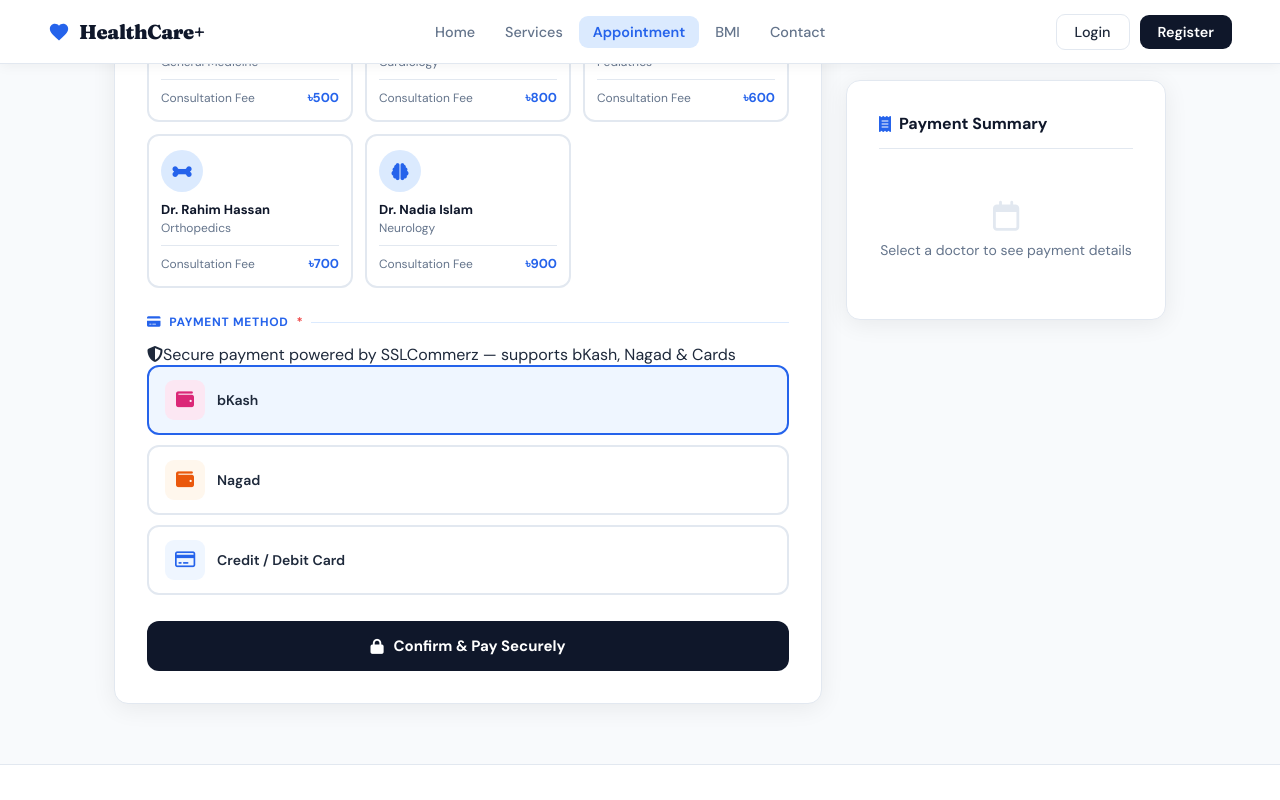
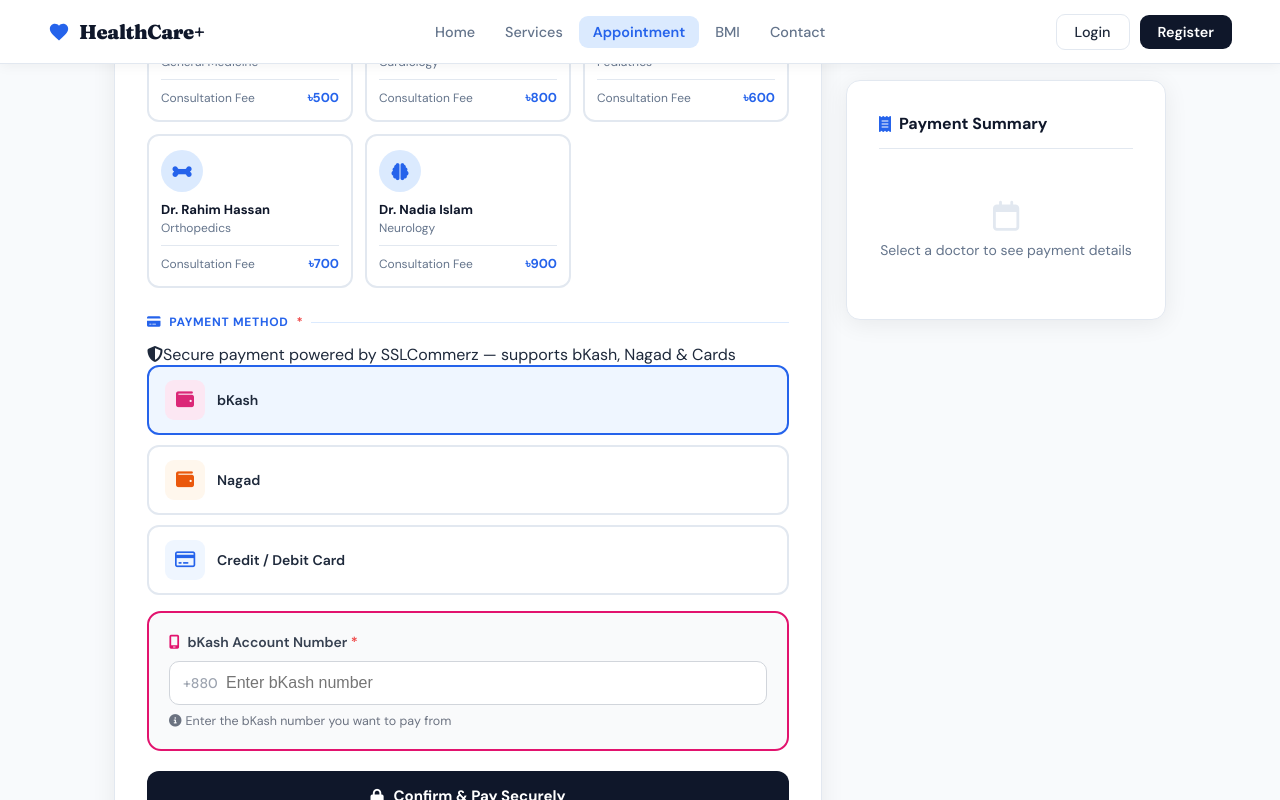
Before and after one commit to Anik712024/healthcare-plus, a React (Vite) app in the folder frontend/: page /appointment in a window 1280 px wide. Both pictures are taken after a click on the element "bKash". Shown: the part 868-1668 px from the top of the page. Built offline with nearby package versions, Linux system fonts and the light colour scheme.

Commit message:
feat: add bKash/Nagad number input with validation

```diff
--- a/frontend/src/pages/Appointment.jsx
+++ b/frontend/src/pages/Appointment.jsx
@@ -12,11 +12,10 @@
   { name: 'Dr. Nadia Islam',  spec: 'Neurology',        fee: 900,  icon: 'fa-solid fa-brain' },
 ];
 
-// ✅ Cash removed — only online payment methods
 const PAYMENTS = [
-  { id: 'bKash',             label: 'bKash',             cls: 'pay-bkash', icon: 'fa-solid fa-wallet' },
-  { id: 'Nagad',             label: 'Nagad',             cls: 'pay-nagad', icon: 'fa-solid fa-wallet' },
-  { id: 'Credit/Debit Card', label: 'Credit / Debit Card', cls: 'pay-card', icon: 'fa-regular fa-credit-card' },
+  { id: 'bKash',             label: 'bKash',               cls: 'pay-bkash', icon: 'fa-solid fa-wallet',         needsNumber: true,  placeholder: 'Enter bKash number',  color: '#e2136e' },
+  { id: 'Nagad',             label: 'Nagad',               cls: 'pay-nagad', icon: 'fa-solid fa-wallet',         needsNumber: true,  placeholder: 'Enter Nagad number',  color: '#f0692b' },
+  { id: 'Credit/Debit Card', label: 'Credit / Debit Card', cls: 'pay-card',  icon: 'fa-regular fa-credit-card',  needsNumber: false, placeholder: '',                    color: '#2563eb' },
 ];
 
 export default function Appointment() {
@@ -24,9 +23,11 @@
     full_name: '', email: '', phone: '',
     preferred_date: '', preferred_time: '', gender: '', reason: '',
   });
-  const [selDoc,     setSelDoc]     = useState(null);
-  const [selPayment, setSelPayment] = useState(null);
-  const [loading,    setLoading]    = useState(false);
+  const [selDoc,        setSelDoc]        = useState(null);
+  const [selPayment,    setSelPayment]    = useState(null);
+  const [mobileNumber,  setMobileNumber]  = useState('');
+  const [mobileError,   setMobileError]   = useState('');
+  const [loading,       setLoading]       = useState(false);
 
   const fee   = selDoc ? selDoc.fee : 0;
   const tax   = Math.round(fee * 0.05);
@@ -35,8 +36,21 @@
   const handleChange = e =>
     setForm(prev => ({ ...prev, [e.target.name]: e.target.value }));
 
+  const handlePaymentSelect = (paymentId) => {
+    setSelPayment(paymentId);
+    setMobileNumber('');
+    setMobileError('');
+  };
+
+  const selectedPaymentObj = PAYMENTS.find(p => p.id === selPayment);
+
+  const validateMobileNumber = (number) => {
+    const cleaned = number.replace(/\D/g, '');
+    if (cleaned.length < 11) return false;
+    return true;
+  };
+
   const confirmAppointment = async () => {
-    // ── Validation ────────────────────────────────────────────────────────────
     const { full_name, email, phone, preferred_date, preferred_time } = form;
     if (!full_name || !email || !phone || !preferred_date || !preferred_time) {
       alert('Please fill in all required fields.'); return;
@@ -44,22 +58,33 @@
     if (!selDoc)     { alert('Please select a doctor.');         return; }
     if (!selPayment) { alert('Please select a payment method.'); return; }
 
+    // Validate mobile number for bKash/Nagad
+    if (selectedPaymentObj?.needsNumber) {
+      if (!mobileNumber.trim()) {
+        setMobileError(`Please enter your ${selPayment} number.`);
+        return;
+      }
+      if (!validateMobileNumber(mobileNumber)) {
+        setMobileError(`Please enter a valid ${selPayment} number (11 digits).`);
+        return;
+      }
+    }
+
     setLoading(true);
 
     const payload = {
       ...form,
       doctor:         selDoc.name,
       payment_method: selPayment,
+      mobile_number:  selectedPaymentObj?.needsNumber ? mobileNumber : undefined,
       total_fee:      `৳${total}`,
     };
 
-    // ── Send JWT token ────────────────────────────────────────────────────────
     const token   = getToken();
     const headers = { 'Content-Type': 'application/json' };
     if (token) headers['Authorization'] = `Bearer ${token}`;
 
     try {
-      // ── Call payment initiate endpoint ────────────────────────────────────
       const res  = await fetch(`${API}/api/payment/initiate`, {
         method: 'POST', headers, body: JSON.stringify(payload),
       });
@@ -71,8 +96,6 @@
         return;
       }
 
-      // ── Redirect to SSLCommerz payment page ───────────────────────────────
-      // User will see bKash / Nagad / Card options on SSLCommerz's page
       window.location.href = data.GatewayPageURL;
 
     } catch (err) {
@@ -163,7 +186,6 @@
             <i className="fa-solid fa-credit-card"></i> Payment Method <span style={{ color: '#ef4444' }}>*</span>
           </div>
 
-          {/* Info banner */}
           <div className="payment-info-banner">
             <i className="fa-solid fa-shield-halved"></i>
             Secure payment powered by SSLCommerz — supports bKash, Nagad &amp; Cards
@@ -173,18 +195,99 @@
             {PAYMENTS.map(p => (
               <div key={p.id}
                 className={`payment-option ${selPayment === p.id ? 'selected' : ''}`}
-                onClick={() => setSelPayment(p.id)}>
+                onClick={() => handlePaymentSelect(p.id)}>
                 <div className={`pay-icon ${p.cls}`}><i className={p.icon}></i></div>
                 <span>{p.label}</span>
               </div>
             ))}
           </div>
 
+          {/* ── Mobile number input for bKash / Nagad ── */}
+          {selPayment && selectedPaymentObj?.needsNumber && (
+            <div style={{
+              marginTop: 16,
+              padding: '20px',
+              background: '#f9fafb',
+              borderRadius: 14,
+              border: `2px solid ${mobileError ? '#ef4444' : selectedPaymentObj.color}`,
+              animation: 'slideDown 0.3s ease',
+            }}>
+              <label style={{
+                display: 'block',
+                fontSize: '0.875rem',
+                fontWeight: 600,
+                color: '#374151',
+                marginBottom: 10,
+              }}>
+                <i className="fa-solid fa-mobile-screen" style={{ marginRight: 8, color: selectedPaymentObj.color }}></i>
+                {selPayment} Account Number <span style={{ color: '#ef4444' }}>*</span>
+              </label>
+
+              <div style={{ position: 'relative' }}>
+                <span style={{
+                  position: 'absolute', left: 14, top: '50%',
+                  transform: 'translateY(-50%)',
+                  color: '#9ca3af', fontSize: '0.875rem', fontWeight: 500,
+                  pointerEvents: 'none',
+                }}>+880</span>
+                <input
+                  type="tel"
+                  value={mobileNumber}
+                  onChange={e => {
+                    setMobileNumber(e.target.value);
+                    setMobileError('');
+                  }}
+                  placeholder={selectedPaymentObj.placeholder}
+                  maxLength={14}
+                  style={{
+                    width: '100%',
+                    padding: '12px 14px 12px 56px',
+                    border: `1.5px solid ${mobileError ? '#ef4444' : '#d1d5db'}`,
+                    borderRadius: 10,
+                    fontSize: '1rem',
+                    outline: 'none',
+                    background: '#fff',
+                    boxSizing: 'border-box',
+                    transition: 'border-color 0.2s',
+                  }}
+                  onFocus={e => e.target.style.borderColor = selectedPaymentObj.color}
+                  onBlur={e => e.target.style.borderColor = mobileError ? '#ef4444' : '#d1d5db'}
+                />
+              </div>
+
+              {mobileError && (
+                <p style={{
+                  marginTop: 8, color: '#ef4444',
+                  fontSize: '0.8rem', display: 'flex',
+                  alignItems: 'center', gap: 6,
+                }}>
+                  <i className="fa-solid fa-circle-exclamation"></i>
+                  {mobileError}
+                </p>
+              )}
+
+              <p style={{
+                marginTop: 8, color: '#6b7280',
+                fontSize: '0.78rem',
+              }}>
+                <i className="fa-solid fa-circle-info" style={{ marginRight: 4 }}></i>
+                Enter the {selPayment} number you want to pay from
+              </p>
+            </div>
+          )}
+
+          <style>{`
+            @keyframes slideDown {
+              from { opacity: 0; transform: translateY(-10px); }
+              to   { opacity: 1; transform: translateY(0); }
+            }
+          `}</style>
+
           <button
             className="btn-submit-appt"
             onClick={confirmAppointment}
             disabled={loading}
-            style={{ opacity: loading ? 0.7 : 1, cursor: loading ? 'not-allowed' : 'pointer' }}
+            style={{ opacity: loading ? 0.7 : 1, cursor: loading ? 'not-allowed' : 'pointer', marginTop: 20 }}
           >
             {loading ? (
               <>
@@ -227,6 +330,11 @@
               {selPayment && (
                 <div className="summary-badge">
                   <i className="fa-solid fa-check-circle"></i> Payment via {selPayment}
+                  {selectedPaymentObj?.needsNumber && mobileNumber && (
+                    <span style={{ display: 'block', fontSize: '0.8rem', marginTop: 4, opacity: 0.8 }}>
+                      {mobileNumber}
+                    </span>
+                  )}
                 </div>
               )}
               <div className="summary-secure">
```
